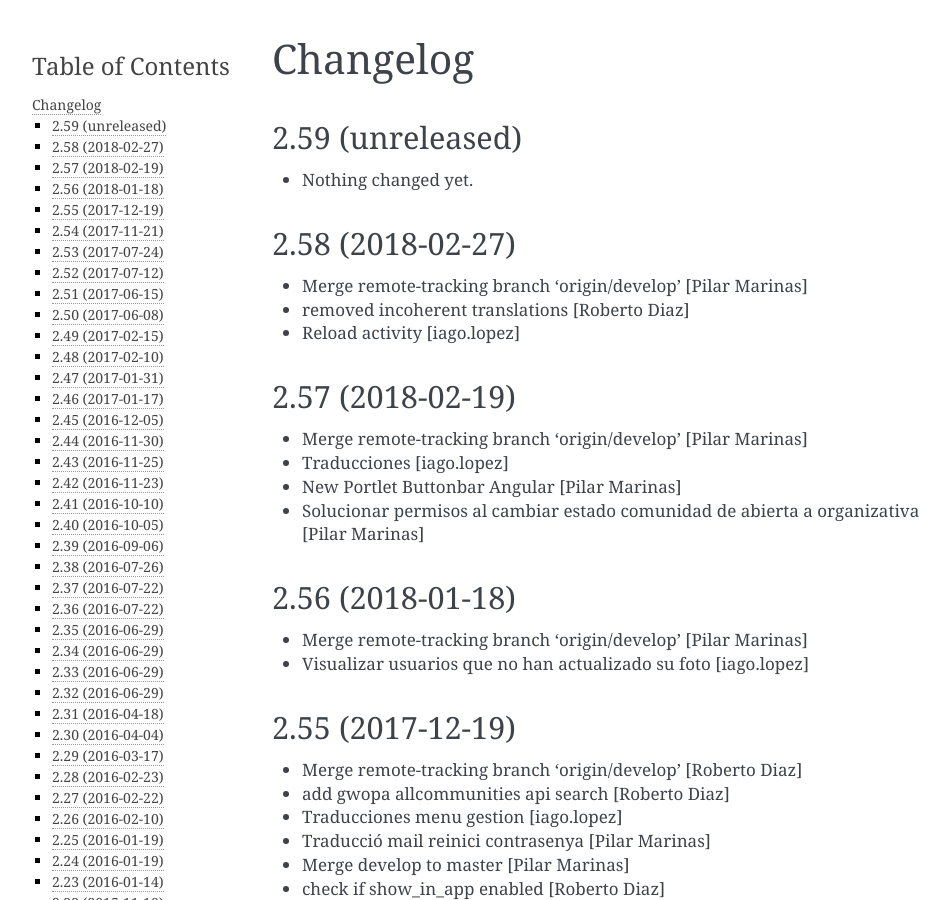
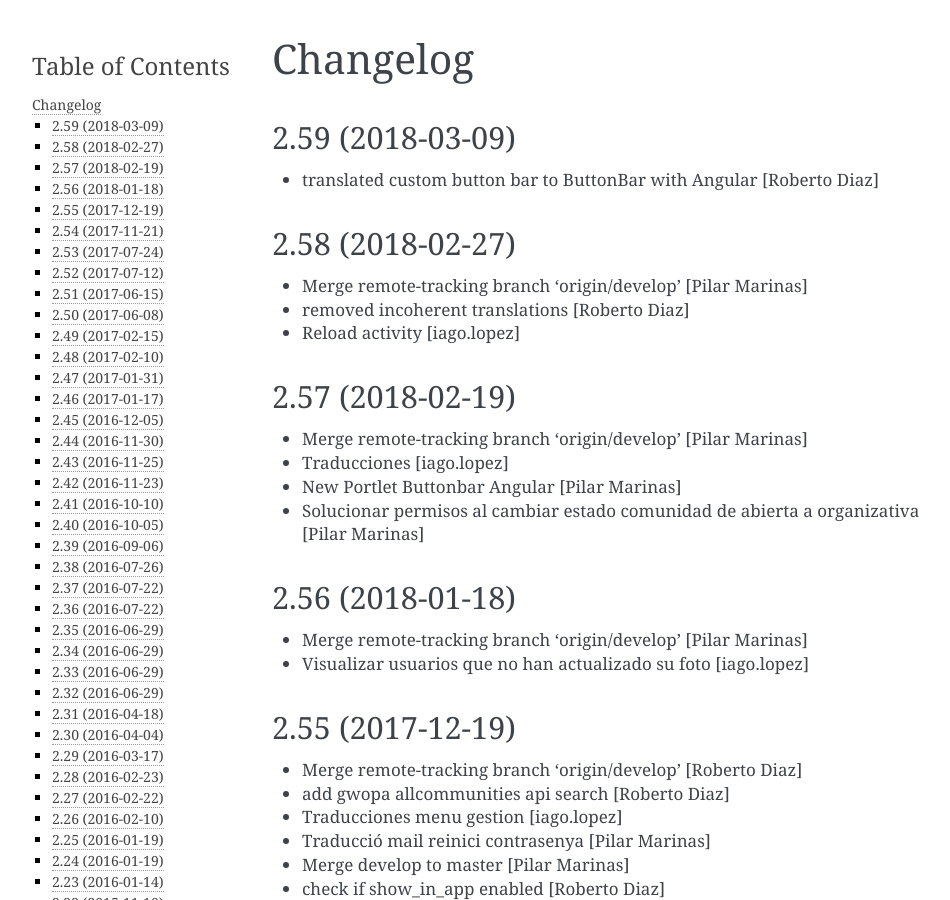
Before and after one commit to UPCnet/ulearn.core, a Sphinx documentation site: the page built from docs/HISTORY.rst, in a window 1280 px wide and 900 px high. Shown: the whole window, without its empty margins (148-1098 px from the left). Built offline with Sphinx 7.4.7, drawn with Linux system fonts in a browser that asks for light colours; pages that are not in the unit, such as notebooks, are missing from menus.

Commit message:
Preparing release 2.59

```diff
--- a/docs/HISTORY.rst
+++ b/docs/HISTORY.rst
@@ -1,11 +1,10 @@
 Changelog
 =========
 
-2.59 (unreleased)
+2.59 (2018-03-09)
 -----------------
 
-- Nothing changed yet.
-
+* translated custom button bar to ButtonBar with Angular [Roberto Diaz]
 
 2.58 (2018-02-27)
 -----------------
--- a/setup.py
+++ b/setup.py
@@ -1,7 +1,7 @@
 from setuptools import setup, find_packages
 import os
 
-version = '2.59.dev0'
+version = '2.59'
 
 README = open('README.rst').read()
 HISTORY = open(os.path.join('docs', 'HISTORY.rst')).read()
```
